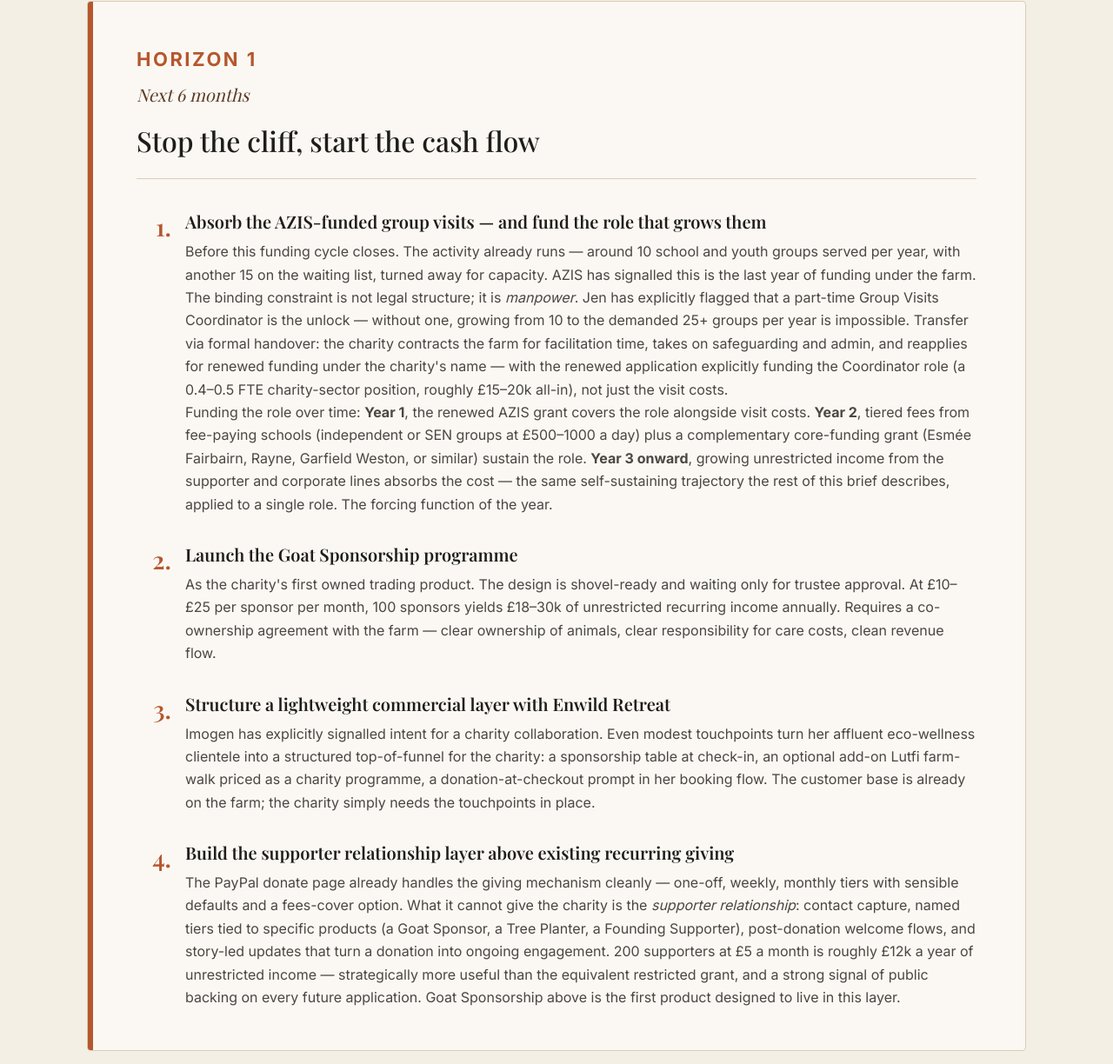
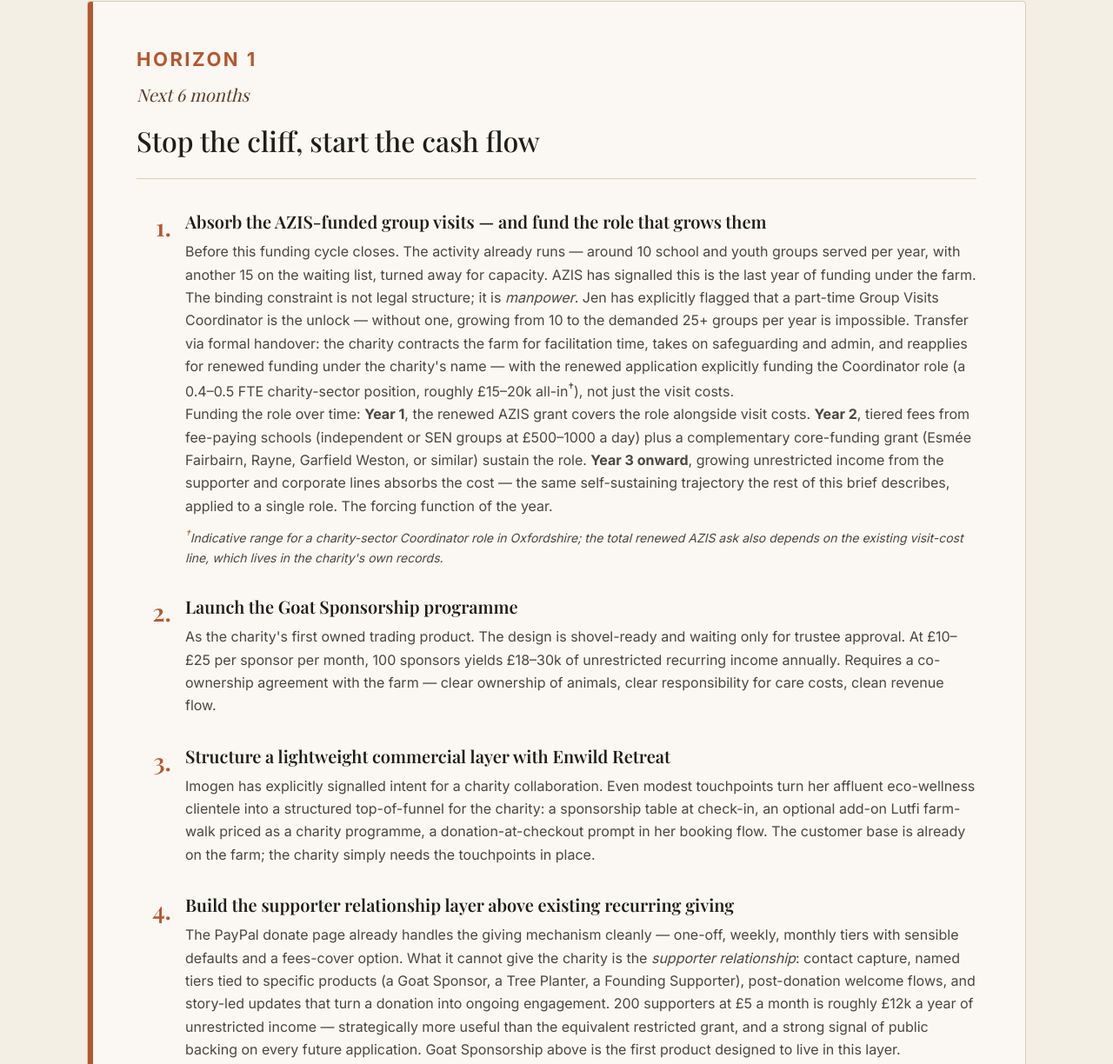
Before and after one commit to anwar1808/willowbrook-charity-brief, a plain HTML site: page index.html in a window 1280 px wide. Shown: the part 2911-4135 px from the top of the page at 87% size. Drawn offline with nearby package versions, Linux system fonts and the light colour scheme; a web font is replaced by a local one.

Commit message:
Caveat the Coordinator role figure
Footnote the £15-20k as an indicative UK charity-sector range —
the total renewed AZIS ask depends on Jen's existing visit-cost
line, which is in the charity's records. Same honesty principle
as the £7,500 GSP pilot footnote.

Co-Authored-By: Claude Opus 4.7 (1M context) <noreply@anthropic.com>

```diff
--- a/index.html
+++ b/index.html
@@ -101,8 +101,9 @@
       <ol class="horizon-actions">
         <li>
           <h4>Absorb the AZIS-funded group visits — and fund the role that grows them</h4>
-          <p>Before this funding cycle closes. The activity already runs — around 10 school and youth groups served per year, with another 15 on the waiting list, turned away for capacity. AZIS has signalled this is the last year of funding under the farm. The binding constraint is not legal structure; it is <em>manpower</em>. Jen has explicitly flagged that a part-time Group Visits Coordinator is the unlock — without one, growing from 10 to the demanded 25+ groups per year is impossible. Transfer via formal handover: the charity contracts the farm for facilitation time, takes on safeguarding and admin, and reapplies for renewed funding under the charity's name — with the renewed application explicitly funding the Coordinator role (a 0.4–0.5 FTE charity-sector position, roughly £15–20k all-in), not just the visit costs.</p>
+          <p>Before this funding cycle closes. The activity already runs — around 10 school and youth groups served per year, with another 15 on the waiting list, turned away for capacity. AZIS has signalled this is the last year of funding under the farm. The binding constraint is not legal structure; it is <em>manpower</em>. Jen has explicitly flagged that a part-time Group Visits Coordinator is the unlock — without one, growing from 10 to the demanded 25+ groups per year is impossible. Transfer via formal handover: the charity contracts the farm for facilitation time, takes on safeguarding and admin, and reapplies for renewed funding under the charity's name — with the renewed application explicitly funding the Coordinator role (a 0.4–0.5 FTE charity-sector position, roughly £15–20k all-in<sup>†</sup>), not just the visit costs.</p>
           <p>Funding the role over time: <strong>Year 1</strong>, the renewed AZIS grant covers the role alongside visit costs. <strong>Year 2</strong>, tiered fees from fee-paying schools (independent or SEN groups at £500–1000 a day) plus a complementary core-funding grant (Esmée Fairbairn, Rayne, Garfield Weston, or similar) sustain the role. <strong>Year 3 onward</strong>, growing unrestricted income from the supporter and corporate lines absorbs the cost — the same self-sustaining trajectory the rest of this brief describes, applied to a single role. The forcing function of the year.</p>
+          <p class="footnote"><sup>†</sup>Indicative range for a charity-sector Coordinator role in Oxfordshire; the total renewed AZIS ask also depends on the existing visit-cost line, which lives in the charity's own records.</p>
         </li>
         <li>
           <h4>Launch the Goat Sponsorship programme</h4>
```
